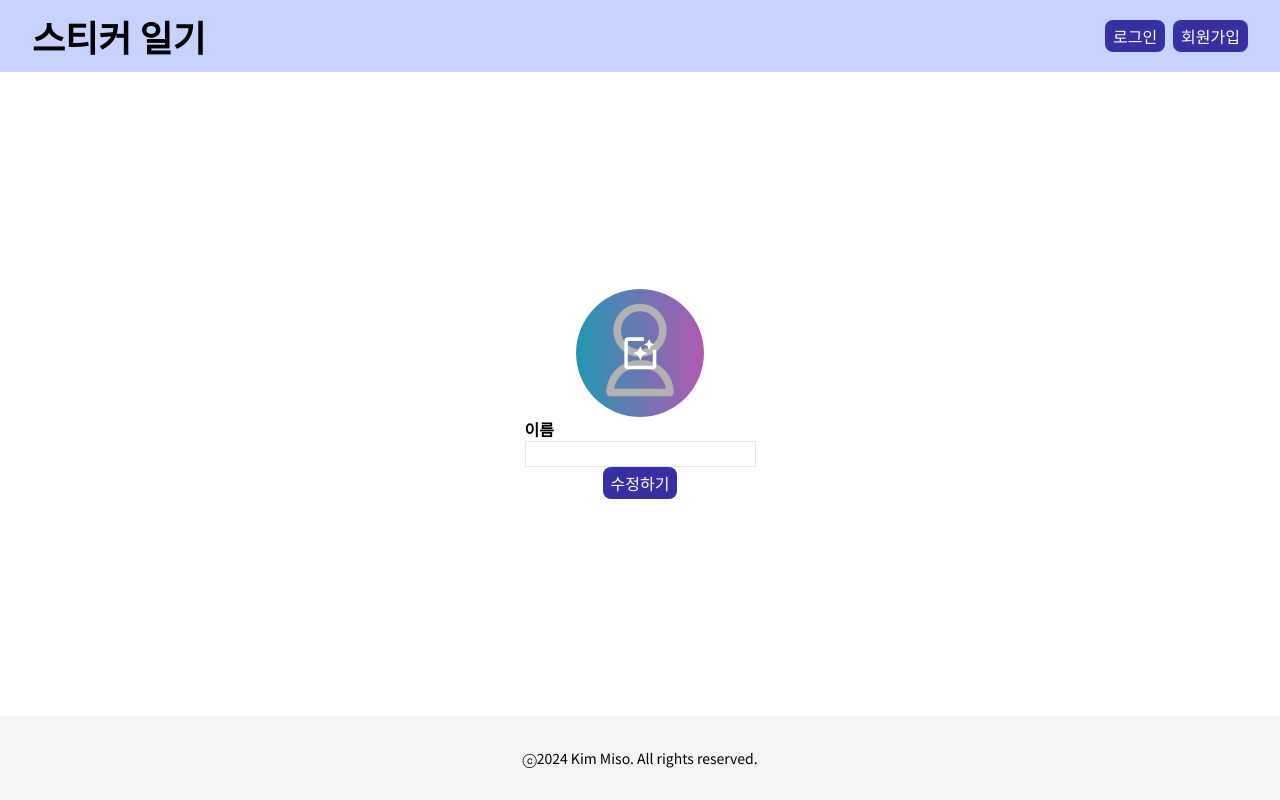
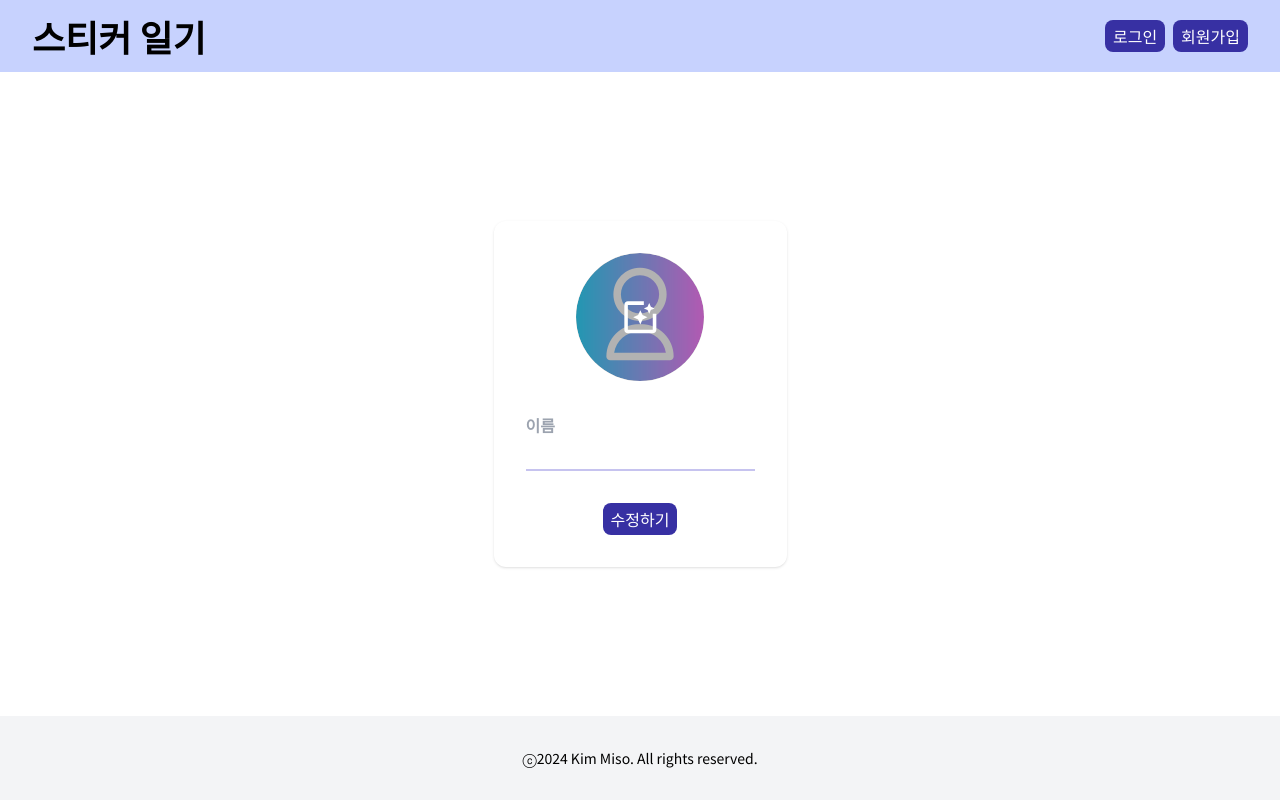
Before and after one commit to cozups/sticker-diary, a Next.js app: page /profile/edit in a window 1280 px wide. Built offline with nearby package versions, Linux system fonts and the light colour scheme; no server answers.

Commit message:
fix layout - profile edit page

```diff
--- a/src/app/components/UI/RoundImage.tsx
+++ b/src/app/components/UI/RoundImage.tsx
@@ -1,10 +1,12 @@
 import Image from 'next/image';
+import { RefObject } from 'react';
 
 interface RoundImageProps {
   src: string;
   alt: string;
   width: number;
   height: number;
+  ref?: RefObject<HTMLImageElement>;
 }
 
 export default function RoundImage({
--- a/src/app/profile/edit/page.tsx
+++ b/src/app/profile/edit/page.tsx
@@ -6,6 +6,8 @@ import { useRouter } from 'next/navigation';
 import { SubmitHandler, useForm } from 'react-hook-form';
 import { useRef, useState } from 'react';
 import { MdOutlinePhotoFilter } from 'react-icons/md';
+import RoundImage from '@/app/components/UI/RoundImage';
+import StyledInput from '@/app/components/UI/StyledInput';
 
 interface EditFormInput {
   image?: string;
@@ -100,7 +102,7 @@ export default function Edit() {
   return (
     <form
       onSubmit={handleSubmit(onSubmit)}
-      className="flex flex-col justify-center items-center"
+      className="flex flex-col justify-center items-center shadow p-8 rounded-xl"
     >
       <div className="cursor-pointer rounded-full w-32 h-32 overflow-hidden edit-image relative">
         <div
@@ -109,13 +111,12 @@ export default function Edit() {
         >
           <MdOutlinePhotoFilter color="white" className="w-1/3 h-1/3" />
         </div>
-        <Image
+        <RoundImage
           src={imageSrc}
           alt="profile"
           width={500}
           height={500}
           ref={imageRef}
-          className="w-auto h-full object-cover"
         />
         <input
           type="file"
@@ -126,13 +127,12 @@ export default function Edit() {
         />
       </div>
 
-      <div className="flex flex-col justify-center items-start">
-        <label htmlFor="username" className="font-bold">
+      <div className="flex flex-col justify-center items-start my-8">
+        <label htmlFor="username" className="font-semibold text-gray-400">
           이름
         </label>
-        <input
+        <StyledInput
           id="username"
-          className="border"
           {...register('username', { value: session?.user?.name || '' })}
         />
       </div>
```
